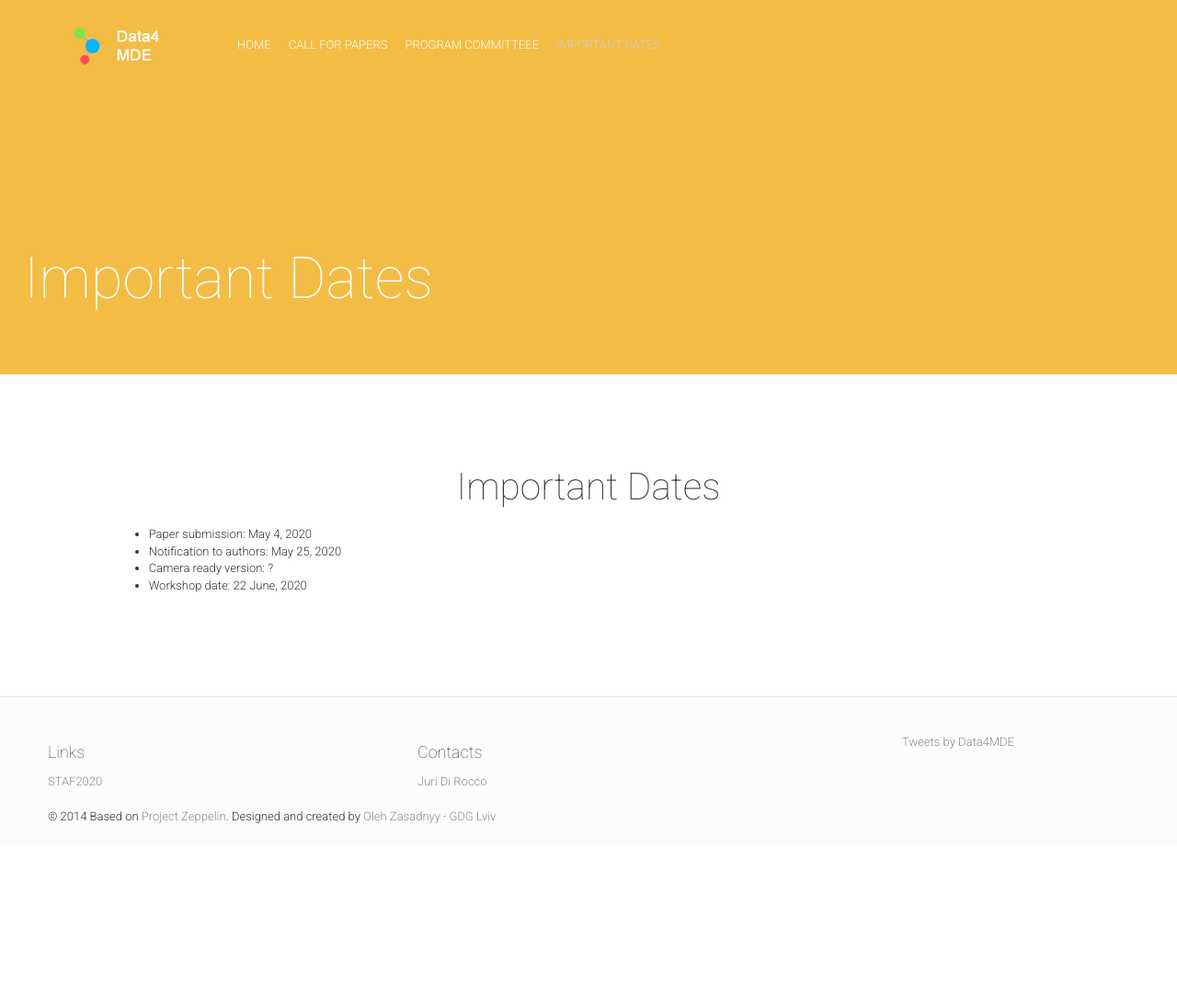
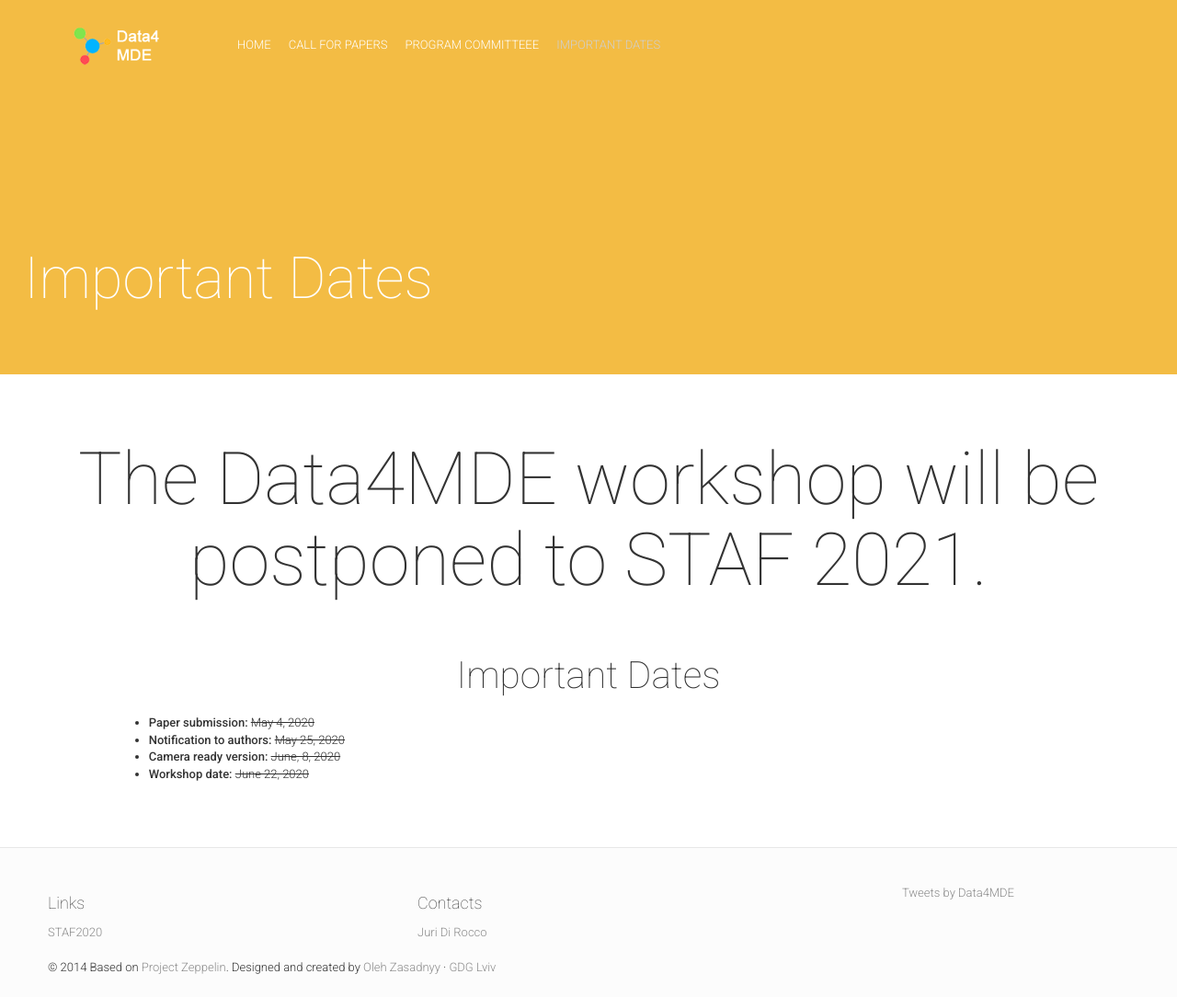
Before and after one commit to jdirocco/Data4MDE, a Jekyll site: the page built from date.html, in a window 1280 px wide and 1084 px high. Shown: the whole window at 92% size. Built offline with Jekyll 4.4.1, drawn with Linux system fonts in a browser that asks for light colours; nearby versions of some CDN libraries; comment, search, counter and statistics services are not loaded.

Commit message:
Workshop has been postponed

```diff
--- a/_includes/date.html
+++ b/_includes/date.html
@@ -1,14 +1,15 @@
 <!-- Begin Team List-->
 <section id="team" class="team">
+    <h1>The Data4MDE workshop will be postponed to STAF 2021.</h1>
     <div class="content-wrapper">
         <div class="col-lg-10 col-lg-offset-1 text-center">
             <h4 class="text-left animated hiding appear-animation-trigger" data-animation="fadeInUp" data-delay="0">Important Dates</h4>
                 <div class="text-left post-body">{{ site.aboutUs }}
                     <ul>
-                        <li>Paper submission: May 4, 2020</li>
-                        <li>Notification to authors: May 25, 2020</li>
-                        <li>Camera ready version: ?</li>
-                        <li>Workshop date: 22 June, 2020</li>
+                        <li><strong>Paper submission:</strong> <span style="text-decoration: line-through;">May 4, 2020</span></li>
+                        <li><strong>Notification to authors:</strong>  <span style="text-decoration: line-through;">May 25, 2020</span></li>
+                        <li><strong>Camera ready version:</strong>  <span style="text-decoration: line-through;">June, 8, 2020</span></li>
+                        <li><strong>Workshop date:</strong>  <span style="text-decoration: line-through;">June 22, 2020</span></li>
                     </ul>
                 </div>
             <!--</div>-->
--- a/_includes/team.html
+++ b/_includes/team.html
@@ -1,5 +1,7 @@
 <!-- Begin Team List-->
+
 <section id="team" class="team">
+    <h1>The Data4MDE workshop will be postponed to STAF 2021. </h1>
     <div class="content-wrapper">
         <div class="col-lg-10 col-lg-offset-1">
             <h3>{{ site.teamBlockTitle }}</h3>
--- a/_layouts/default.html
+++ b/_layouts/default.html
@@ -17,7 +17,6 @@ layout: compress
             <div class="st-content">
 
                 {{ content }}
-
                 {% include footer.html %}
 
             </div>
--- a/_layouts/post.html
+++ b/_layouts/post.html
@@ -13,7 +13,6 @@
             <div class="st-content">
 
                 {% include top-section.html %}
-
                 {% include post.html isStaticPost=page.isStaticPost %}
 
                 {% include footer.html %}
```
Also changed, not shown: _includes/hero.html (+5 -2 lines), cfp.md (+1 -0 lines).
